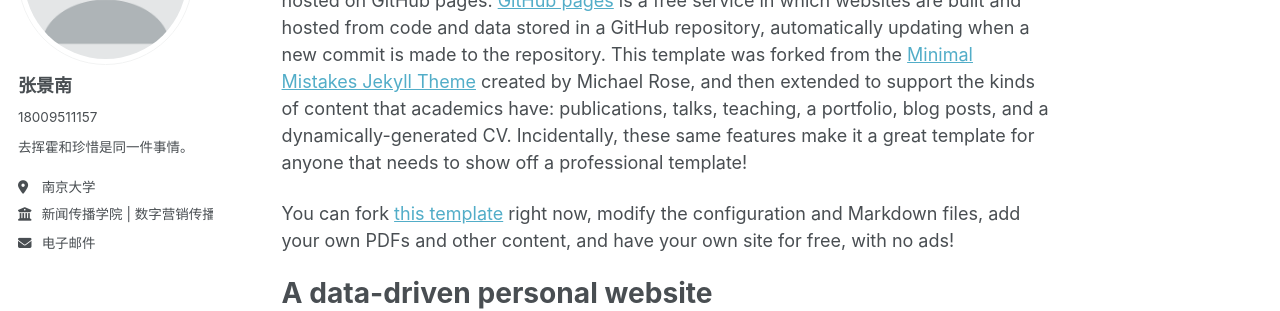
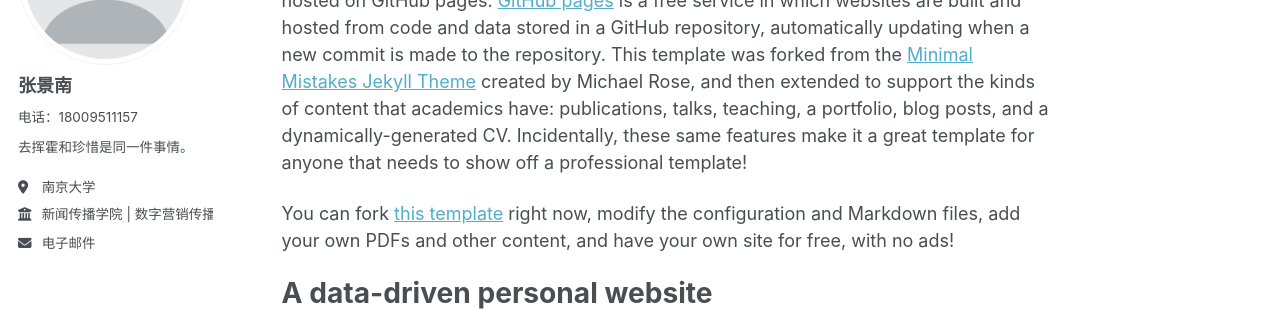
Before and after one commit to minami21zhang/minami21zhang.github.io, a Jekyll site: the page built from _pages/about.md, in a window 1280 px wide. Shown: the part 211-522 px from the top of the page. Built offline with Jekyll 4.4.1, drawn with Linux system fonts in a browser that asks for light colours; a style sheet for code colours, icons or effects is not loaded.

Commit message:
Update pronouns field in _config.yml

```diff
--- a/_config.yml
+++ b/_config.yml
@@ -25,7 +25,7 @@ author:
   # Biographic information
   avatar           : "profile.png"
   name             : "张景南"
-  pronouns         : "18009511157"
+  pronouns         : "电话：18009511157"
   bio              : "去挥霍和珍惜是同一件事情。"
   location         : "南京大学"
   employer         : "新闻传播学院 | 数字营销传播"
```
